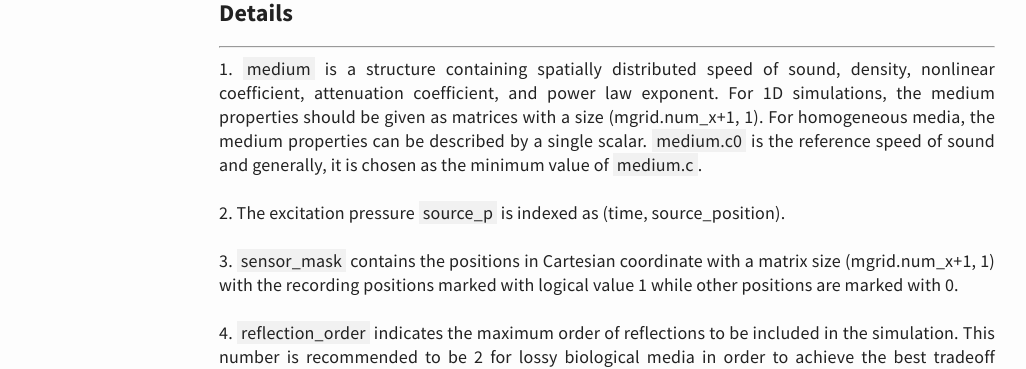
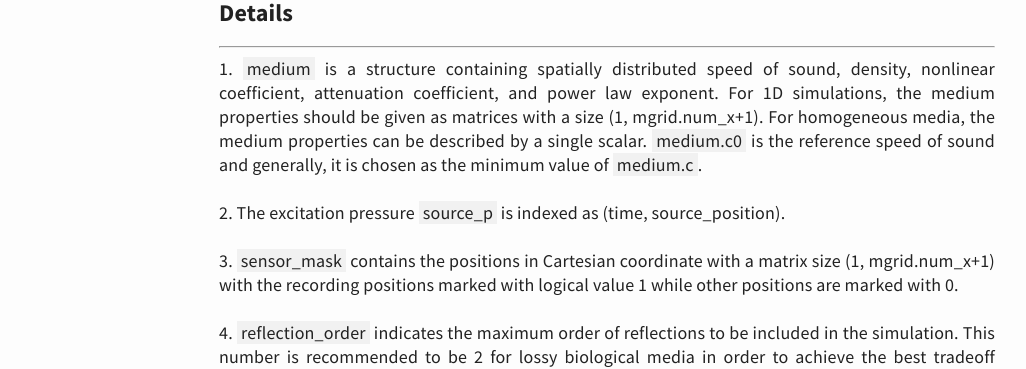
Before and after one commit to m-SOUND/mSOUND, a Jekyll site: the page built from function.html, in a window 1280 px wide and 900 px high, scrolled down 2414 px. Shown: the part 203-572 px from the top of the window, without its empty margins (33-1059 px from the left). Built offline with Jekyll 4.4.1, drawn with Linux system fonts in a browser that asks for light colours.

Commit message:
Update function.html

```diff
--- a/function.html
+++ b/function.html
@@ -168,14 +168,14 @@ p = Forward1D(mgrid, medium, source_p, sensor_mask, reflection_order, ...);
 1. <span style="background-color:#f1f1f1">medium</span>
  is a structure containing spatially distributed speed of sound, density, nonlinear coefficient,
  attenuation coefficient, and power law exponent.
- For 1D simulations, the medium properties should be given as matrices with a size (mgrid.num_x+1, 1).
+ For 1D simulations, the medium properties should be given as matrices with a size (1, mgrid.num_x+1).
  For homogeneous media, the medium properties can be described by a single scalar.
  <span style="background-color:#f1f1f1">medium.c0</span>
  is the reference speed of sound and generally, it is chosen as the minimum value of
  <span style="background-color:#f1f1f1">medium.c</span>.
  <br><br>2. The excitation pressure <span style="background-color:#f1f1f1">source_p</span> is indexed as (time, source_position).
  <br><br>3. <span style="background-color:#f1f1f1">sensor_mask</span>
- contains the positions in Cartesian coordinate with a matrix size (mgrid.num_x+1, 1)
+ contains the positions in Cartesian coordinate with a matrix size (1, mgrid.num_x+1)
  with the recording positions marked with logical value 1 while other positions are marked with 0.
  <br><br>4. <span style="background-color:#f1f1f1">reflection_order</span>
  indicates the maximum order of reflections to be included in the simulation. This number is
```
